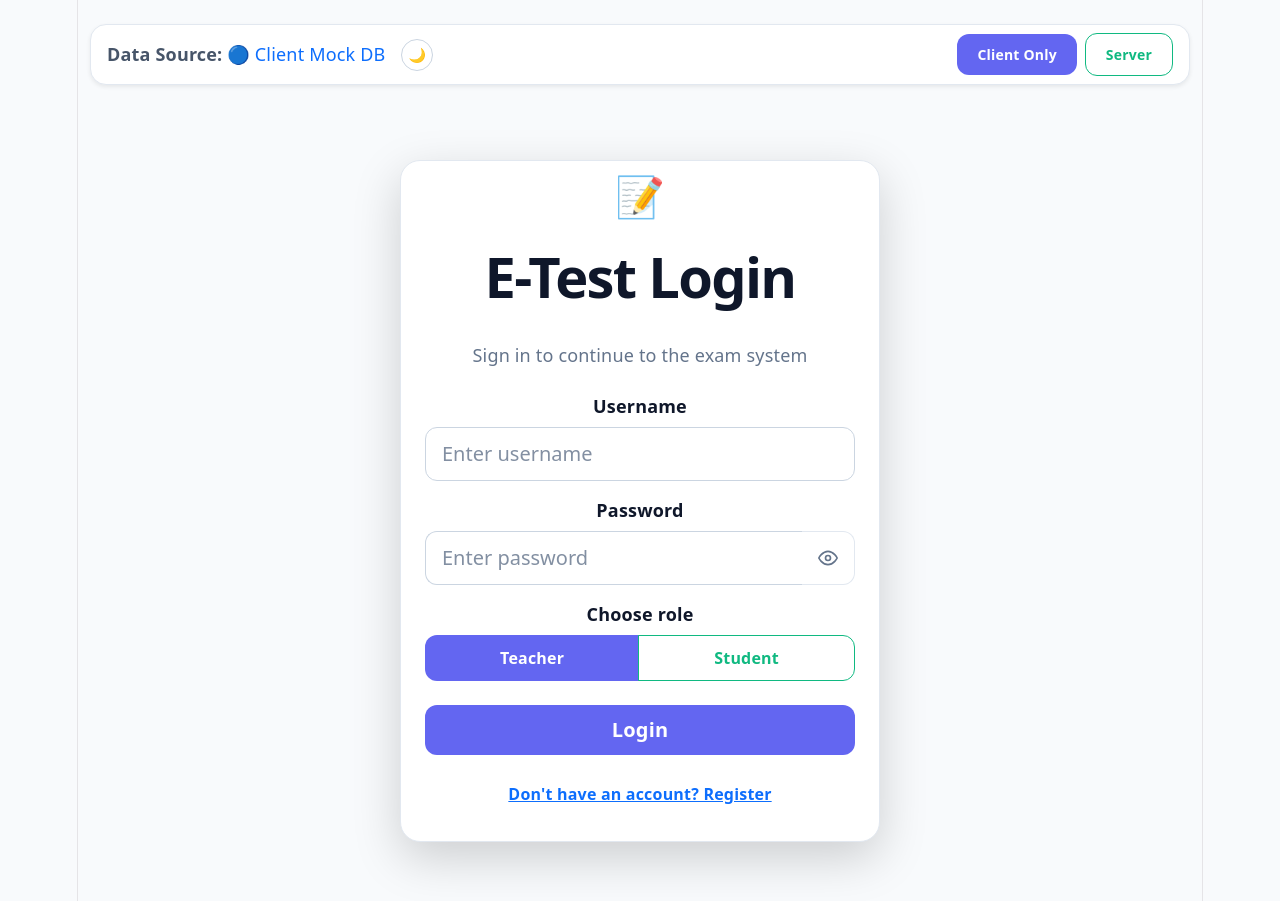
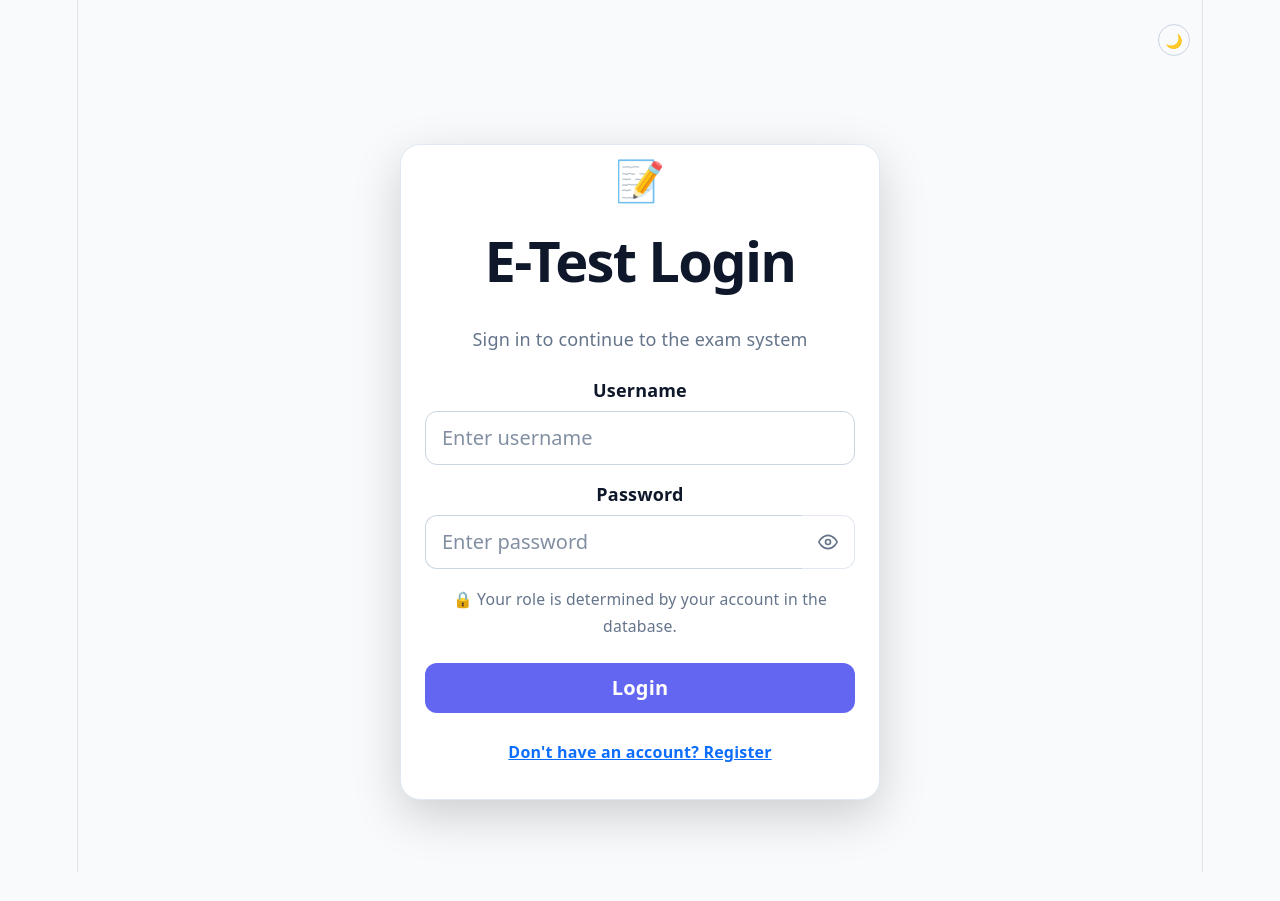
Before and after one commit to shathashams/ExamApp, a React (Vite) app in the folder client/: page / in a window 1280 px wide. After the commit the page ends 872 px from the top, so only its background shows below. Built offline with nearby package versions, Linux system fonts and the light colour scheme.

Commit message:
Disable client mock mode and remove Data Source Selector UI card

```diff
--- a/client/src/App.jsx
+++ b/client/src/App.jsx
@@ -29,8 +29,8 @@
     return savedUser && savedUser.role === 'student' ? 'studentPortal' : 'teacherDashboard'
   })
 
-  // שומר את מצב מקור הנתונים: FULLCLIENT או SERVER
-  const [dataMode, setDataMode] = useState(ConfigService.getDataMode())
+  // מצב מקור הנתונים קבוע כעת ל-SERVER
+  const dataMode = 'SERVER'
 
   // שומר את מצב העיצוב (ערכת נושא)
   const [theme, setTheme] = useState(localStorage.getItem('theme') || 'light')
@@ -63,24 +63,9 @@
     fetchScores()
   }, [user, dataMode])
 
-  // שינוי מקור הנתונים של האפליקציה
-  const handleDataModeChange = (mode) => {
-    ConfigService.setDataMode(mode)
-    setDataMode(mode)
-    setActivePage('teacherDashboard')
-  }
-
-  // בורר מקור הנתונים - מוצג בכל מסך כולל Login
-  const renderDataModeSelector = () => (
-    <div className="card shadow-sm mb-3">
-      <div className="card-body d-flex justify-content-between align-items-center py-2 flex-wrap gap-2">
-        <div className="d-flex align-items-center gap-3">
-          <div>
-            <strong>Data Source:</strong>{' '}
-            <span className={dataMode === 'SERVER' ? 'text-success' : 'text-primary'}>
-              {dataMode === 'SERVER' ? '🟢 Server API (localhost:5000)' : '🔵 Client Mock DB'}
-            </span>
-          </div>
+  // בורר ערכת נושא בלבד כשאין משתמש מחובר
+  const renderThemeToggle = () => (
+    <div className="d-flex justify-content-end mb-3">
       <button
         type="button"
         className="btn btn-sm btn-outline-secondary d-flex align-items-center justify-content-center p-0"
@@ -90,24 +75,6 @@
       >
         {theme === 'light' ? '🌙' : '☀️'}
       </button>
-        </div>
-        <div>
-          <button
-            id="btn-mode-client"
-            className={`btn btn-sm me-2 ${dataMode === 'FULLCLIENT' ? 'btn-primary' : 'btn-outline-primary'}`}
-            onClick={() => handleDataModeChange('FULLCLIENT')}
-          >
-            Client Only
-          </button>
-          <button
-            id="btn-mode-server"
-            className={`btn btn-sm ${dataMode === 'SERVER' ? 'btn-success' : 'btn-outline-success'}`}
-            onClick={() => handleDataModeChange('SERVER')}
-          >
-            Server
-          </button>
-        </div>
-      </div>
     </div>
   )
 
@@ -159,7 +126,7 @@
   if (!user) {
     return (
       <div className="container mt-4">
-        {renderDataModeSelector()}
+        {renderThemeToggle()}
 
         {authMode === 'register' ? (
           <Register
--- a/client/src/utils/ConfigService.js
+++ b/client/src/utils/ConfigService.js
@@ -11,8 +11,8 @@
     // כתובת השרת המקומי
     this.apiBaseUrl = 'http://localhost:5000/api'
 
-    // מצב ברירת המחדל: FULLCLIENT = עבודה מול mockDb ללא שרת
-    this.defaultDataMode = 'FULLCLIENT'
+    // מצב ברירת המחדל: SERVER = עבודה מול שרת
+    this.defaultDataMode = 'SERVER'
   }
 
   getAppName() {
@@ -37,22 +37,22 @@
 
   // מחזיר את מצב העבודה הנוכחי מ-localStorage, או ברירת המחדל
   getDataMode() {
-    return localStorage.getItem('dataMode') || this.defaultDataMode
+    return 'SERVER'
   }
 
   // שומר את מצב העבודה ב-localStorage
   setDataMode(mode) {
-    localStorage.setItem('dataMode', mode)
+    localStorage.setItem('dataMode', 'SERVER')
   }
 
   // האם עובדים מול שרת אמיתי?
   isServerMode() {
-    return this.getDataMode() === 'SERVER'
+    return true
   }
 
   // האם עובדים מול Mock Client בלבד?
   isFullClientMode() {
-    return this.getDataMode() === 'FULLCLIENT'
+    return false
   }
 }
 
```
Lines whose indentation alone changed are shown as unchanged.
